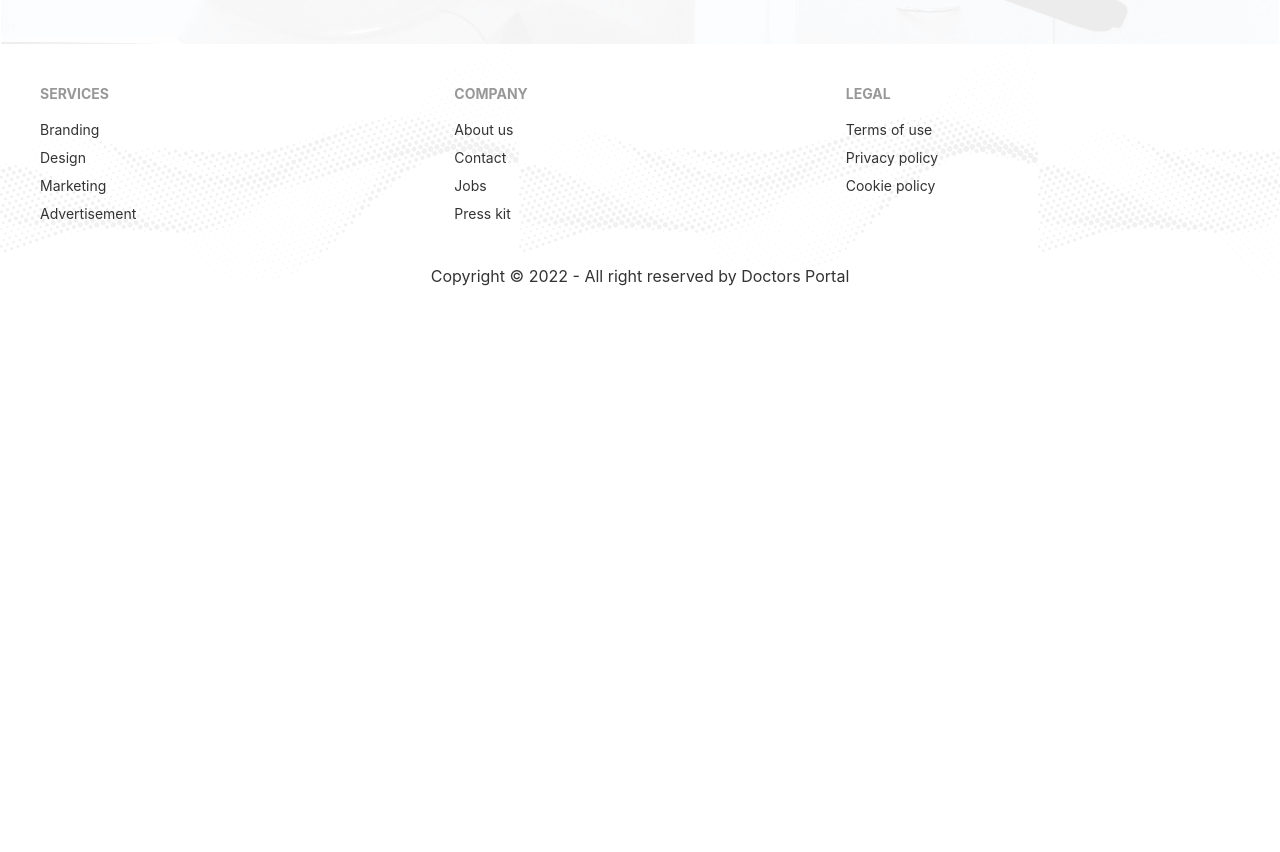
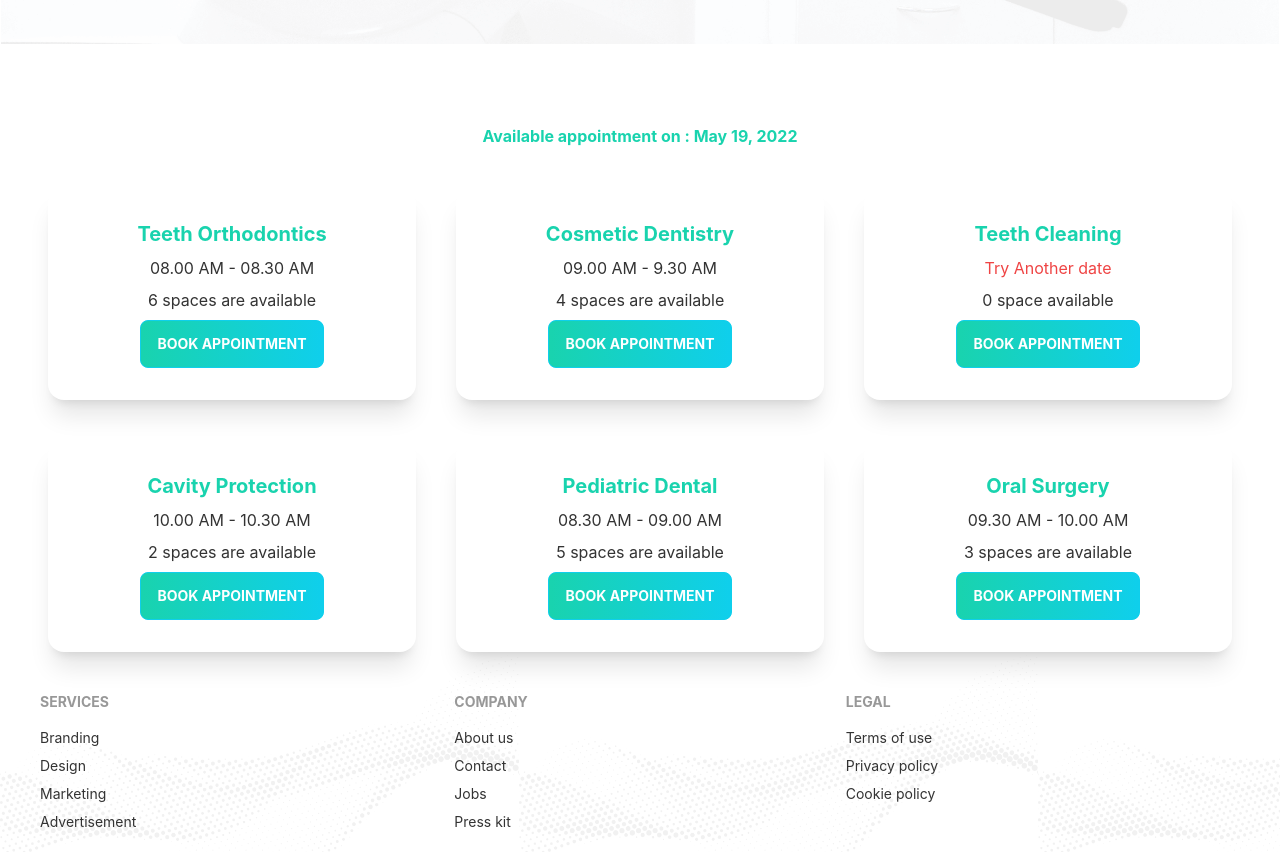
Before and after one commit to Zahid-BM/doctors-portal-client, a React (Create React App) app: page /appointment in a window 1280 px wide. Shown: the part 820-1672 px from the top of the page. Before the commit the page ends 1124 px from the top, so only its background shows below. Built offline with nearby package versions, Linux system fonts and the light colour scheme.

Commit message:
Alhamdulillah appointment page and acard info shown

```diff
--- /dev/null
+++ b/public/services.json
@@ -0,0 +1,57 @@
+[
+    {
+      "_id": 1,
+      "name": "Teeth Orthodontics",
+      "slots": [
+        "08.00 AM - 08.30 AM",
+        "08.30 AM - 09.00 AM",
+        "09.00 AM - 9.30 AM",
+        "09.30 AM - 10.00 AM",
+        "10.00 AM - 10.30 AM",
+        "10.30 AM - 11.00 AM"
+      ]
+    },
+    {
+      "_id": 2,
+      "name": "Cosmetic Dentistry",
+      "slots": [
+        "09.00 AM - 9.30 AM",
+        "09.30 AM - 10.00 AM",
+        "10.00 AM - 10.30 AM",
+        "10.30 AM - 11.00 AM"
+      ]
+    },
+    {
+      "_id": 3,
+      "name": "Teeth Cleaning",
+      "slots": []
+    },
+    {
+      "_id": 4,
+      "name": "Cavity Protection",
+      "slots": [
+        "10.00 AM - 10.30 AM",
+        "10.30 AM - 11.00 AM"
+      ]
+    },
+    {
+      "_id": 5,
+      "name": "Pediatric Dental",
+      "slots": [
+        "08.30 AM - 09.00 AM",
+        "09.00 AM - 9.30 AM",
+        "09.30 AM - 10.00 AM",
+        "10.00 AM - 10.30 AM",
+        "10.30 AM - 11.00 AM"
+      ]
+    },
+    {
+      "_id": 6,
+      "name": "Oral Surgery",
+      "slots": [
+        "09.30 AM - 10.00 AM",
+        "10.00 AM - 10.30 AM",
+        "10.30 AM - 11.00 AM"
+      ]
+    }
+  ]
--- a/src/pages/Appointment/Appointment.js
+++ b/src/pages/Appointment/Appointment.js
@@ -1,11 +1,14 @@
-import React from 'react';
+import React, { useState } from 'react';
 import Footer from '../shared/Footer';
 import AppointmentBanner from './AppointmentBanner';
+import AvailableAppointment from './AvailableAppointment';
 
 const Appointment = () => {
+    const [date, setDate] = useState(new Date());
     return (
         <div>
-            <AppointmentBanner></AppointmentBanner>
+            <AppointmentBanner date = {date} setDate= {setDate}></AppointmentBanner>
+            <AvailableAppointment date={date}> </AvailableAppointment>
             <Footer></Footer>
         </div>
     );
--- a/src/pages/Appointment/AppointmentBanner.js
+++ b/src/pages/Appointment/AppointmentBanner.js
@@ -1,12 +1,12 @@
 import { format } from 'date-fns';
-import React, { useState } from 'react';
+import React from 'react';
 import { DayPicker } from 'react-day-picker';
 import 'react-day-picker/dist/style.css';
 import bg from '../../assets/images/bg.png';
 import chair from '../../assets/images/chair.png';
 
-const AppointmentBanner = () => {
-    const [date, setDate] = useState(new Date());
+const AppointmentBanner = ({ date, setDate }) => {
+
     return (
         <div style={{
             background: `url(${bg})`, backgroundSize: 'contain',
@@ -22,7 +22,6 @@
                             selected={date}
                             onSelect={setDate}
                         ></DayPicker>
-                        <p>You have selected for appointment : <span className='text-secondary font-bold'>{format(date, 'PP')}</span> </p>
                     </div>
                 </div>
             </div>
--- /dev/null
+++ b/src/pages/Appointment/AvailableAppointment.js
@@ -0,0 +1,25 @@
+import { format } from 'date-fns';
+import React, { useEffect, useState } from 'react';
+import Service from './Service';
+
+const AvailableAppointment = ({ date }) => {
+    const [services, setServices] = useState([]);
+
+    useEffect(() => {
+        fetch('services.json')
+            .then(res => res.json())
+            .then(data => setServices(data))
+    }, [])
+    return (
+        <div className='mt-20'>
+            <p className='text-secondary font-bold text-center'>  Available appointment on : {format(date, 'PP')}</p>
+            <div className='grid grid-cols-1 md:grid-cols-2 lg:grid-cols-3 gap-10 px-12 mt-10'>
+                {
+                    services.map(service => <Service key={service._id} service={service}></Service>)
+                }
+            </div>
+        </div>
+    );
+};
+
+export default AvailableAppointment;
--- /dev/null
+++ b/src/pages/Appointment/Service.js
@@ -0,0 +1,24 @@
+import React from 'react';
+import PrimaryButton from '../shared/PrimaryButton';
+
+const Service = ({ service }) => {
+    const { name, slots } = service;
+    return (
+        <div class="card lg:max-w-lg bg-base-100 shadow-xl">
+            <div class="card-body text-center">
+                <h2 class="font-bold text-xl text-center text-secondary">{name}</h2>
+                <p>{
+                    slots.length ? slots[0] : <span className='text-red-500'>Try Another date</span>
+                }</p>
+                <p>
+
+                    {slots.length ? <span>{slots.length} {slots.length > 1 ? "spaces" : 'space'} are available</span> : <span>{slots.length} space available</span> }
+
+                </p>
+                <PrimaryButton>Book Appointment</PrimaryButton>
+            </div>
+        </div>
+    );
+};
+
+export default Service;
```
